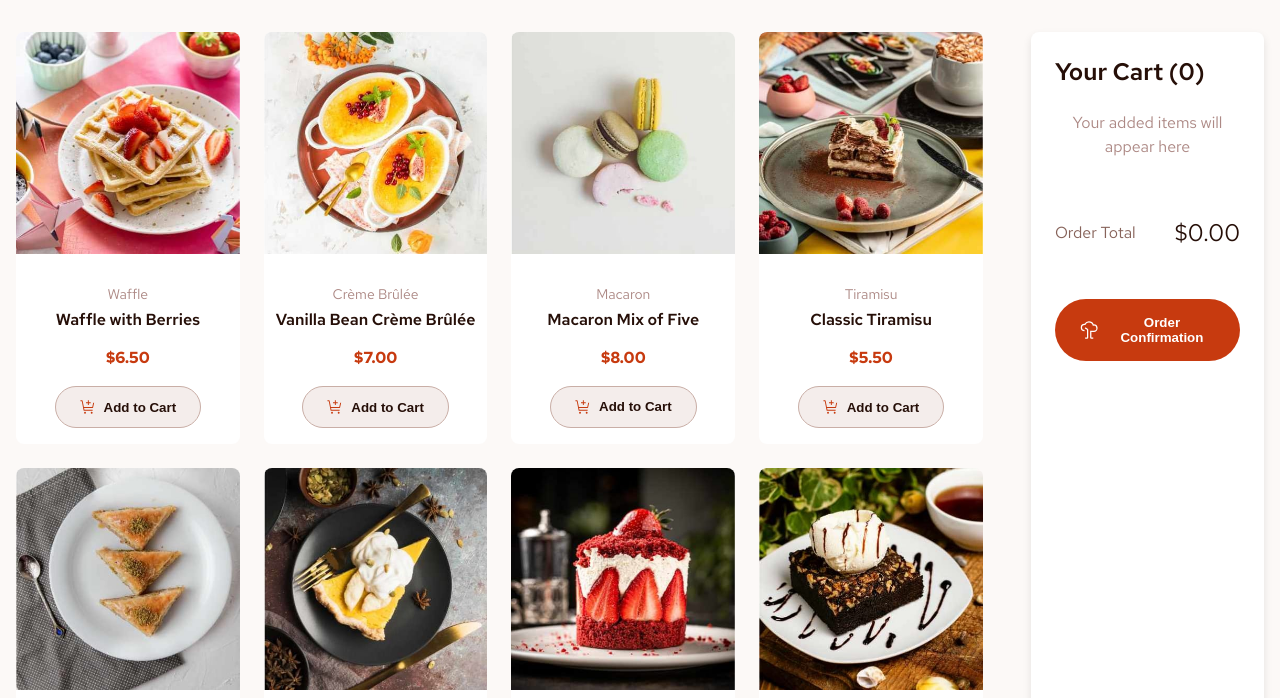
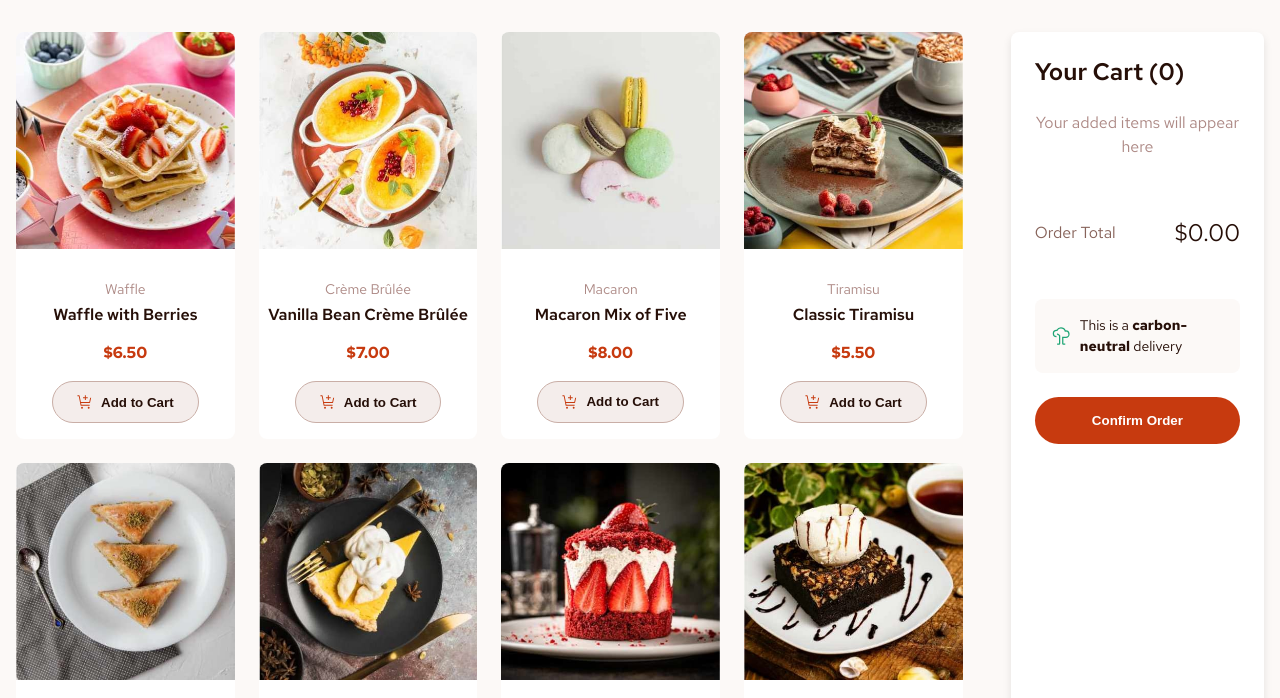
Before and after one commit to Umarcss/product-list-with-cart-main, a plain HTML site: page index.html in a window 1280 px wide. Shown: the part 102-800 px from the top of the page. Drawn offline with Linux system fonts and the light colour scheme.

Commit message:
Add carbon-neutral delivery section and style updates

```diff
--- a/index.html
+++ b/index.html
@@ -36,9 +36,12 @@
         <p>Order Total</p>
         <p id="total-price">$0.00</p>
       </div>
+      <div class="carbon-neutral-delivery">
+        <img src="./assets/images/icon-carbon-neutral.svg" alt="">
+        <p>This is a <strong>carbon-neutral</strong> delivery</p>
+      </div>
       <button class="confirm-order-button">
-        <img src="./assets/images/icon-carbon-neutral.svg" alt="Carbon neutral icon">
-        Order Confirmation
+        Confirm Order
       </button>
     </section>
   </main>
--- a/style.css
+++ b/style.css
@@ -287,6 +287,22 @@ p {
   font-size: 1.5rem;
 }
 
+.carbon-neutral-delivery {
+  display: flex;
+  align-items: center;
+  justify-content: center;
+  gap: 0.5rem;
+  background-color: var(--rose-50);
+  padding: 1rem;
+  border-radius: 8px;
+  margin-bottom: 1.5rem;
+}
+
+.carbon-neutral-delivery p {
+  margin: 0;
+  font-size: 0.875rem;
+}
+
 .confirm-order-button {
   background-color: var(--red);
   color: white;
@@ -298,17 +314,12 @@ p {
   display: inline-flex;
   align-items: center;
   justify-content: center;
-  gap: 0.5rem;
   font-weight: var(--font-weight-semibold);
   transition: background-color 0.3s ease;
 }
 
 .confirm-order-button:hover {
   background-color: hsl(14, 86%, 32%);
-}
-
-.confirm-order-button img {
-  filter: brightness(0) invert(1);
 }
 
 /* Order Confirmation Modal */
```
